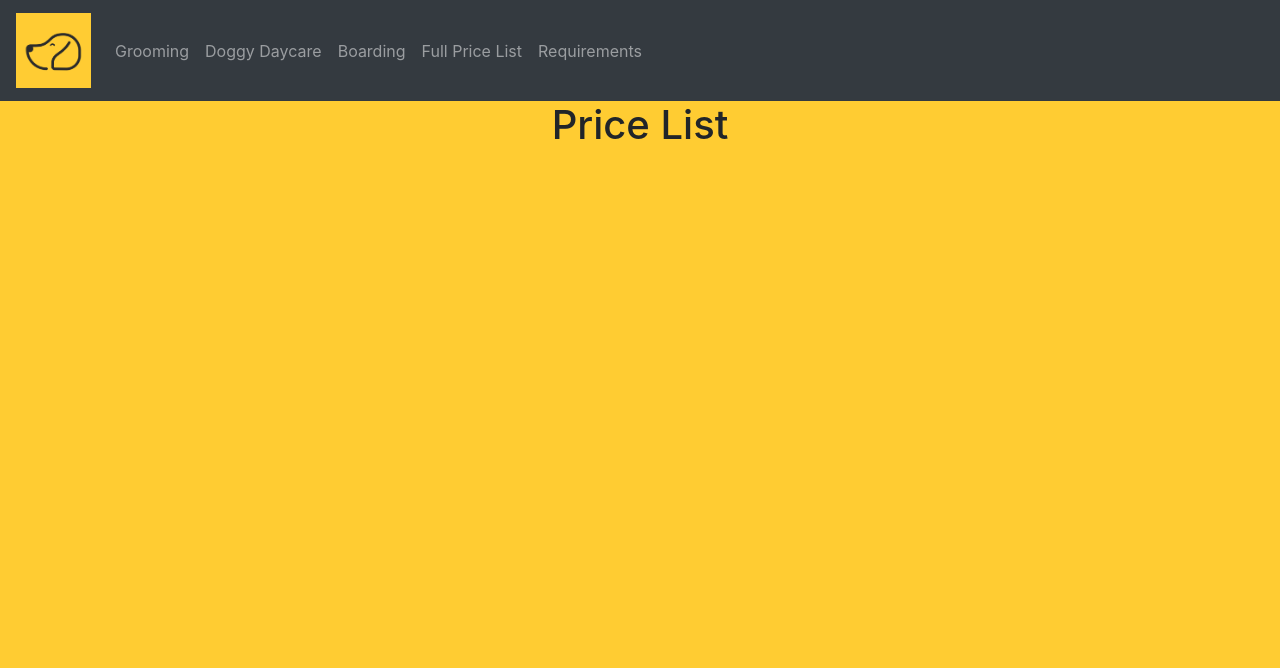
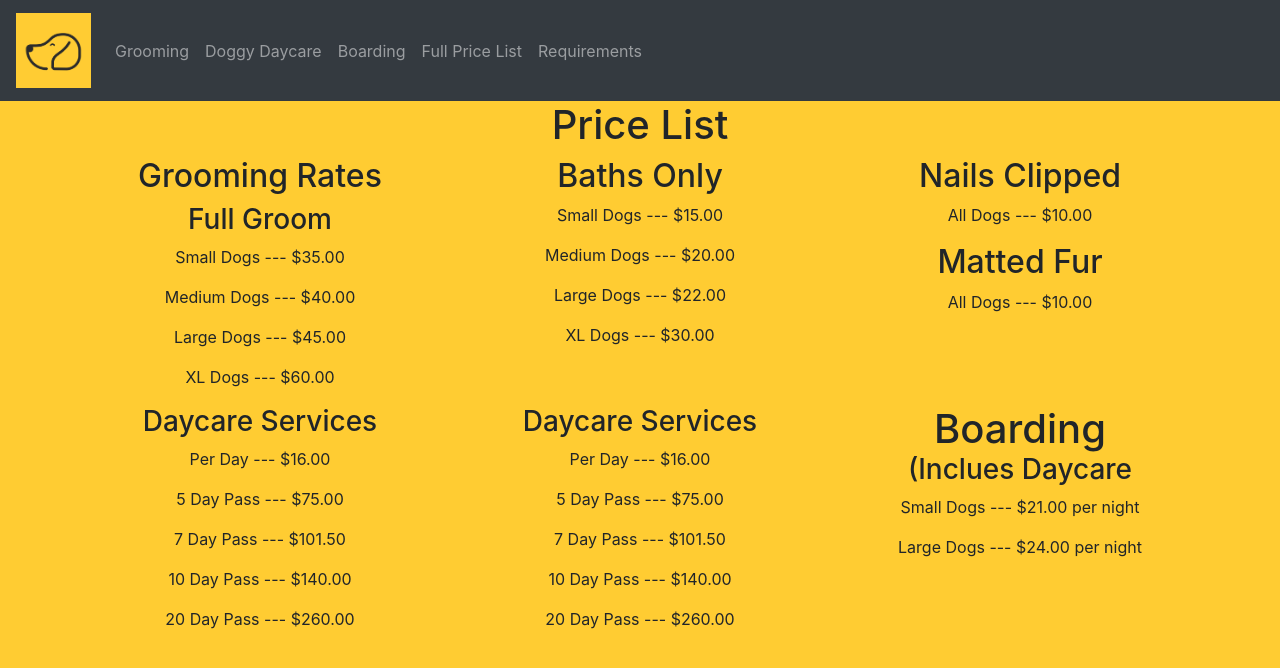
Before and after one commit to alexandershearer/Zinkys-App, a React (Create React App) app: page /pricelist in a window 1280 px wide. Shown: the top 668 px of the page. Built offline with nearby package versions, Linux system fonts and the light colour scheme.

Commit message:
Added info to the tabs

```diff
--- a/package.json
+++ b/package.json
@@ -4,6 +4,8 @@
   "private": true,
   "dependencies": {
     "bootstrap": "^4.4.1",
+    "jquery": "^3.4.1",
+    "popper.js": "^1.16.0",
     "react": "^16.12.0",
     "react-bootstrap": "^1.0.0-beta.16",
     "react-dom": "^16.12.0",
--- a/src/Boarding.js
+++ b/src/Boarding.js
@@ -5,7 +5,24 @@ class Boarding extends Component {
         return (
             <div>
                 <h1>Boarding</h1>
+                <div>
+                    Here at Zinky's, we treat your furbabies like we would our own, we like every pet to feel like family! We would never want our own babies to sit in a kennel alone all day. For this reason, we kennel our visitors the least amount of time possible. While we do have dsesignated naptime and bedtime, other than that, your beloved pet will be running free and playing with other pups on their visit with us. We have naptime so our visitors don't get overstimulated and we also use this as time for their morning meal. At bedtime, your pup will get their dinner and rest all night until our staff returns first thing in the morning.
+                </div>
+                <div>
+                    We encourage our pup parents to call and check on their baby whenever they want. Our staff is great at sending pictures and updates whenever requested by the owner!
+                </div>
+                <div>
+                <h1>Boarding</h1>
+                <p>Small Dogs --- $21.00 per night</p>
+                <p>Large Dogs --- $24.00 per night</p>
+                </div>
+                <div>
+                    <h6>
+                        Daycare is included in our boarding price. This means your pup will be playing with not only the other boarding pups, but the pups who come in for Doggy Daycare.
+                    </h6>
+                </div>
             </div>
+
         );
     }
 }
--- a/src/Home.js
+++ b/src/Home.js
@@ -5,7 +5,7 @@ class Home extends Component {
         return (
             <div>
             <h1>Only the best for your pets!</h1>
-            <p>Hate leaving your pup at home alone all day when you leave for work? Is the weather bad and you can't take them for a walk? Then bring them on in to our doggy daycare program where he/she can play with other pups while getting the exercise they need and getting extra lovings from humans all day! At Zinky's, your fur baby will not be cooped up on a kennel all day, they'll be in one of our two play areas! We have an outside play area if weather permits, or an indoor play area for those cold and/or rainy days. Play areas are also seperated by the size of your pup, we keep the small dogs together and the big dogs together. </p>
+            <p>Hate leaving your pup at home alone all day when you leave for work? Is the weather bad and you can't take them for a walk? Then bring them on in to our doggy daycare program where he/she can play with other pups while getting the exercise they need and getting extra lovings from humans all day! At Zinky's, your fur baby will not be cooped up in a kennel all day, they'll be in one of our two play areas! We have an outside play area if weather permits, or an indoor play area for those cold and/or rainy days. Play areas are also seperated by the size of your pup, we keep the small dogs together and the big dogs together. </p>
             <p>Our trained staff makes sure every dog gets the attention they deserve. We want every dog to feel loved and safe when they visit Zinky's. To ensure the safety of our visitors, we will first do a temperament test with your pet. After he/she passes the test, they will get placed in the correct play area. From there, a staff member will watch and play with the dogs all day. Simple as that!</p>
           </div>
         );
--- a/src/priceList.js
+++ b/src/priceList.js
@@ -1,11 +1,69 @@
 import React, { Component } from 'react';
+import Container from 'react-bootstrap/Container'
+import Row from 'react-bootstrap/Row'
+import Col from 'react-bootstrap/Col'
 
 class priceList extends Component {
     render() {
         return (
-            <div>
-                <h1>Price List</h1>
-            </div>
+            <Container>
+                <div>
+                    <h1>Price List</h1>
+                </div>
+        <Row>
+             <Col>
+
+                <h2>Grooming Rates</h2>
+                <h3>Full Groom</h3>
+                <p>Small Dogs --- $35.00</p>
+                <p>Medium Dogs --- $40.00</p>
+                <p>Large Dogs --- $45.00</p>
+                <p>XL Dogs --- $60.00</p>
+
+            </Col>
+
+            <Col>
+                <h2>Baths Only</h2>
+                <p>Small Dogs --- $15.00</p>
+                <p>Medium Dogs --- $20.00</p>
+                <p>Large Dogs --- $22.00</p>
+                <p>XL Dogs --- $30.00</p>
+            </Col>
+            <Col>
+                <h2>Nails Clipped</h2>
+                <p>All Dogs --- $10.00</p>
+                <h2>Matted Fur</h2>
+                <p>All Dogs --- $10.00</p>
+            </Col>
+        </Row>
+        <Row>
+            <Col>
+                <h3>Daycare Services</h3>
+                <p>Per Day --- $16.00</p>
+                <p>5 Day Pass --- $75.00</p>
+                <p>7 Day Pass --- $101.50</p>
+                <p>10 Day Pass --- $140.00</p>
+                <p>20 Day Pass --- $260.00</p>
+            </Col>
+
+            <Col>
+                <h3>Daycare Services</h3>
+                <p>Per Day --- $16.00</p>
+                <p>5 Day Pass --- $75.00</p>
+                <p>7 Day Pass --- $101.50</p>
+                <p>10 Day Pass --- $140.00</p>
+                <p>20 Day Pass --- $260.00</p>
+            </Col>
+
+
+            <Col>
+                <h1>Boarding <h3>(Inclues Daycare</h3></h1>
+                <p>Small Dogs --- $21.00 per night</p>
+                <p>Large Dogs --- $24.00 per night</p>
+            </Col>
+        </Row>
+</Container>
+
         );
     }
 }
```
Also changed, not shown: 1 other file (tests, documents, lock files or other folders).
